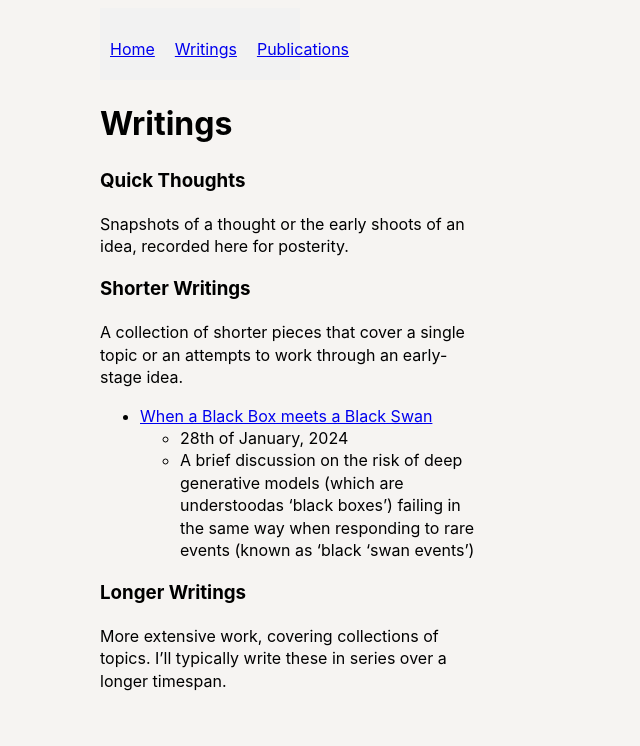
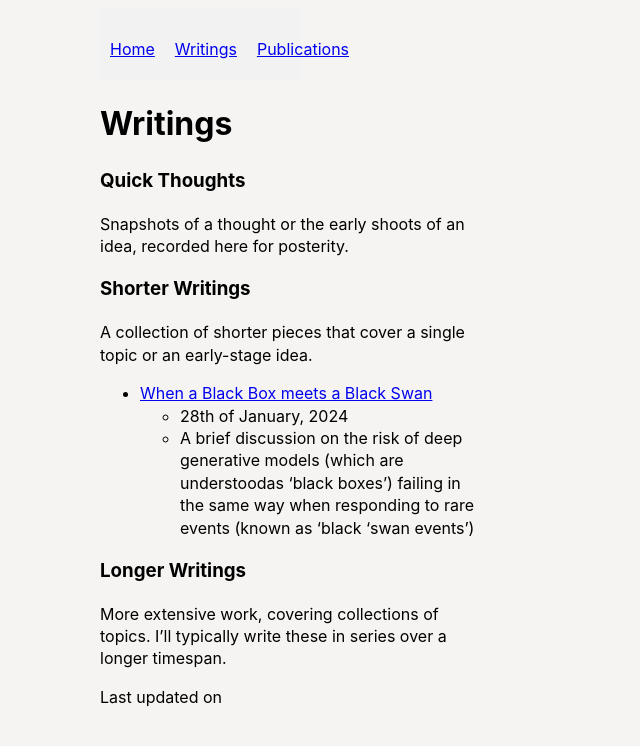
Before and after one commit to nrstillman/nrstillman.github.io, a Jekyll site: the page built from writings.md, in a window 1280 px wide. Shown: the top 746 px of the page, without its empty margins (0-640 px from the left). Built offline with Jekyll 4.4.1, drawn with Linux system fonts in a browser that asks for light colours.

Commit message:
additional fixes for mobile

```diff
--- a/_layouts/writings.html
+++ b/_layouts/writings.html
@@ -5,16 +5,23 @@
     <link rel="stylesheet" href="{{ '/css/style.css' | relative_url }}">
 </head>
 
+
+<body>
      <div class="sidebar">
         <a href="{{ '/' | relative_url }}">Home</a>
         <a href="{{ '/writings' | relative_url }}">Writings</a>
         <a href="{{ '/publications' | relative_url }}">Publications</a>
         <!-- Add other links as needed -->
     </div>
-<body>
+
+    <div class="container">
+        <div class="main">
+        </div>
             {{ content }}
-</body>
-</html>
+        <div class="update">
+             <p>Last updated on <span id="lastUpdated"></span></p>
+        </div>
+    </div>
 
 
 
--- a/writings.md
+++ b/writings.md
@@ -16,7 +16,7 @@
 {% endfor %}
 
 ### Shorter Writings
-A collection of shorter pieces that cover a single topic or an attempts to work through an early-stage idea.
+A collection of shorter pieces that cover a single topic or an early-stage idea.
 
 {% for item in site.writings %}
 {% if item.path contains 'short' %}
```
Also changed, not shown: _layouts/post.html (+16 -2 lines), index.md (+4 -1 lines). Lines whose indentation alone changed are shown as unchanged.
